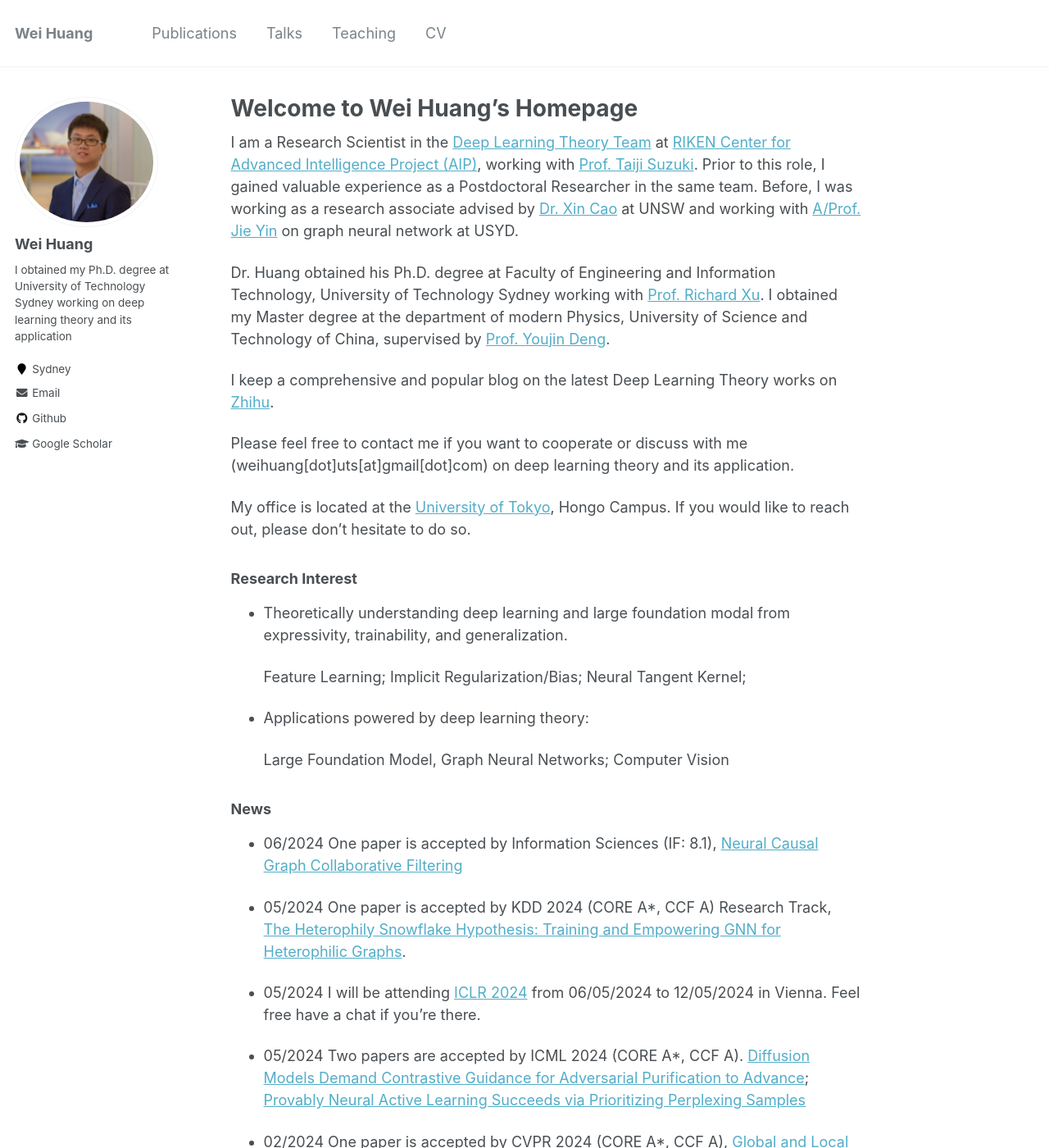
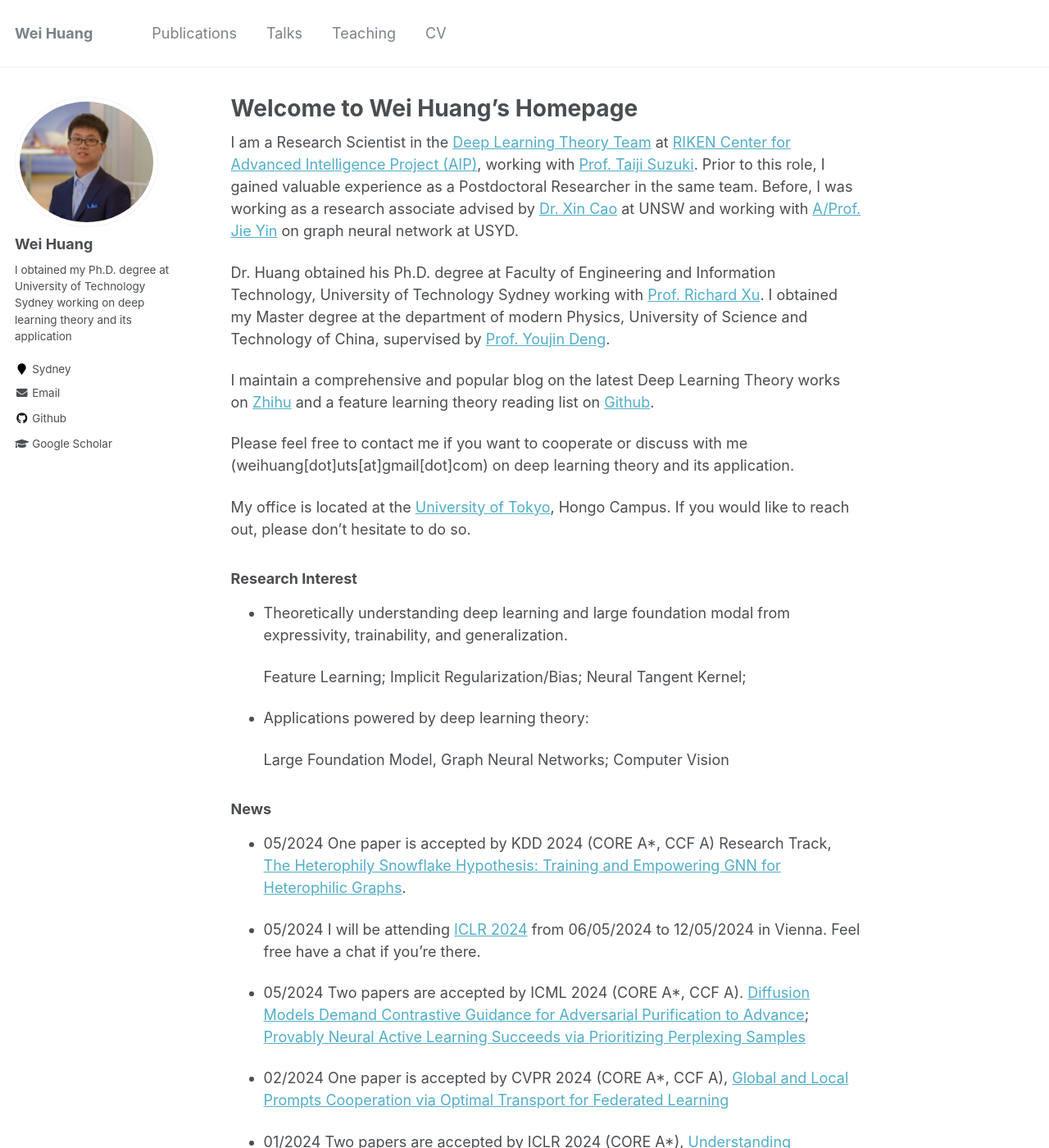
Before and after one commit to WeiHuang05/Weihuang05.github.io, a Jekyll site: the page built from index.md, in a window 1280 px wide and 1400 px high. Shown: the whole window at 82% size. Built offline with Jekyll 4.4.1, drawn with Linux system fonts in a browser that asks for light colours.

Commit message:
Update index.md

```diff
--- a/index.md
+++ b/index.md
@@ -6,7 +6,7 @@ I am a Research Scientist in the [Deep Learning Theory Team](https://www.riken.j
 
 Dr. Huang obtained his Ph.D. degree at Faculty of Engineering and Information Technology, University of Technology Sydney working with [Prof. Richard Xu](https://profiles.uts.edu.au/YiDa.Xu). I obtained my Master degree at the department of modern Physics, University of Science and Technology of China, supervised by [Prof. Youjin Deng](http://staff.ustc.edu.cn/~yjdeng/).
 
-I keep a comprehensive and popular blog on the latest Deep Learning Theory works on [Zhihu](https://www.zhihu.com/people/huang-wei-17-47-45).
+I maintain a comprehensive and popular blog on the latest Deep Learning Theory works on [Zhihu](https://www.zhihu.com/people/huang-wei-17-47-45) and a feature learning theory reading list on [Github](https://github.com/WeiHuang05/Awesome-Feature-Learning-in-Deep-Learning-Thoery).
 
 Please feel free to contact me if you want to cooperate or discuss with me (weihuang[dot]uts[at]gmail[dot]com) on deep learning theory and its application.
 
@@ -25,7 +25,6 @@ My office is located at the [University of Tokyo](https://www.u-tokyo.ac.jp/ja/i
 
 ### News
 
-* 06/2024 One paper is accepted by Information Sciences (IF: 8.1), [Neural Causal Graph Collaborative Filtering](https://www.sciencedirect.com/science/article/pii/S0020025524007862)
 
 * 05/2024 One paper is accepted by KDD 2024 (CORE A*, CCF A) Research Track, [The Heterophily Snowflake Hypothesis: Training and Empowering GNN for Heterophilic Graphs](https://arxiv.org/abs/2406.12539).
 
```
